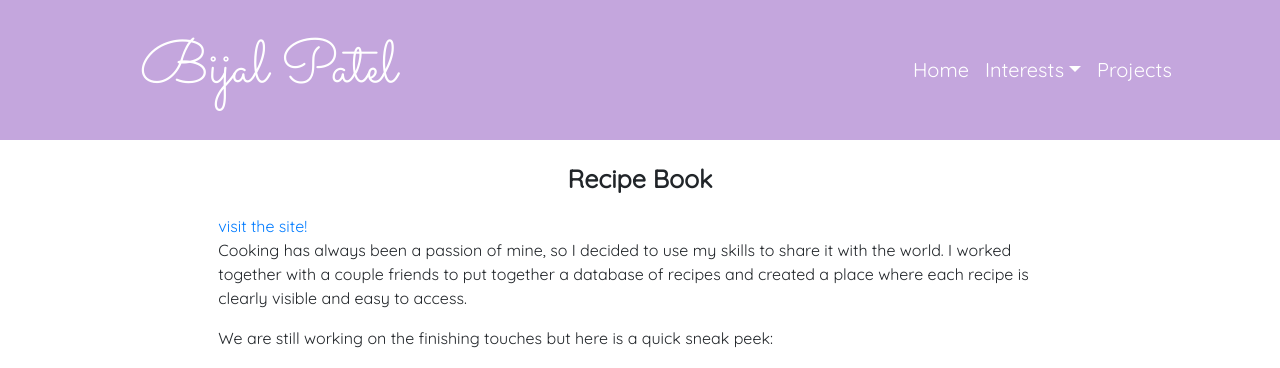
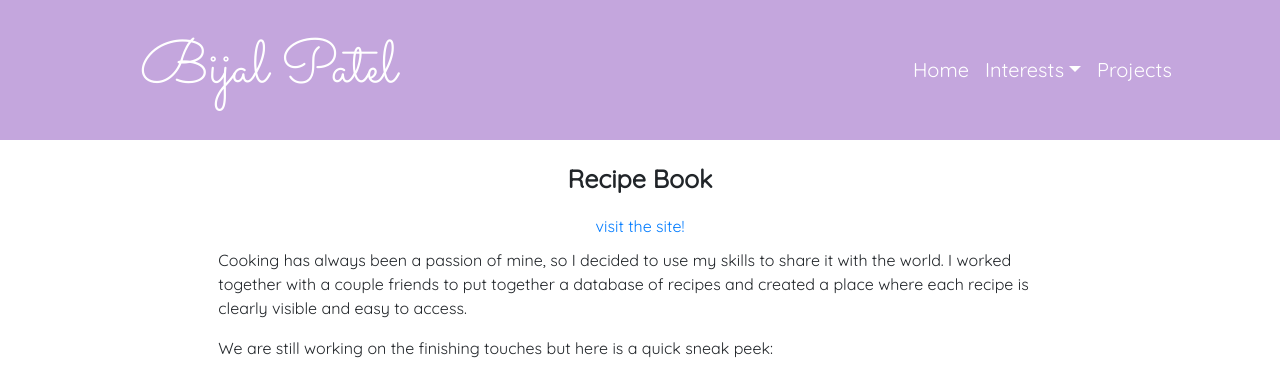
Before and after one commit to bjp12/BijalPatel.github.io, a plain HTML site: page projects.html in a window 1280 px wide. Shown: the top 368 px of the page. Drawn offline with nearby package versions, Linux system fonts and the light colour scheme; a web font is replaced by a local one.

Commit message:
center align the link

```diff
--- a/projects.html
+++ b/projects.html
@@ -218,7 +218,9 @@ a{
 			<div class="col-2"></div>
 			<div class="col-8">
 				<p class="projecttitle">Recipe Book</p>
-				<a href="cookwithusrecipebook.herokuapp.com">visit the site!</a>
+				<div style="text-align: center; width: 100%; padding-bottom: 10px">
+					<a href="http://cookwithusrecipebook.herokuapp.com" >visit the site!</a>
+				</div>
 				<p class="projectbody">Cooking has always been a passion of mine, so I decided to use my skills to share it with the world. I worked together with a couple friends to put together a database of recipes and created a place where each recipe is clearly visible and easy to access.</p>
 				<p>We are still working on the finishing touches but here is a quick sneak peek:</p>
 				<br>
```
